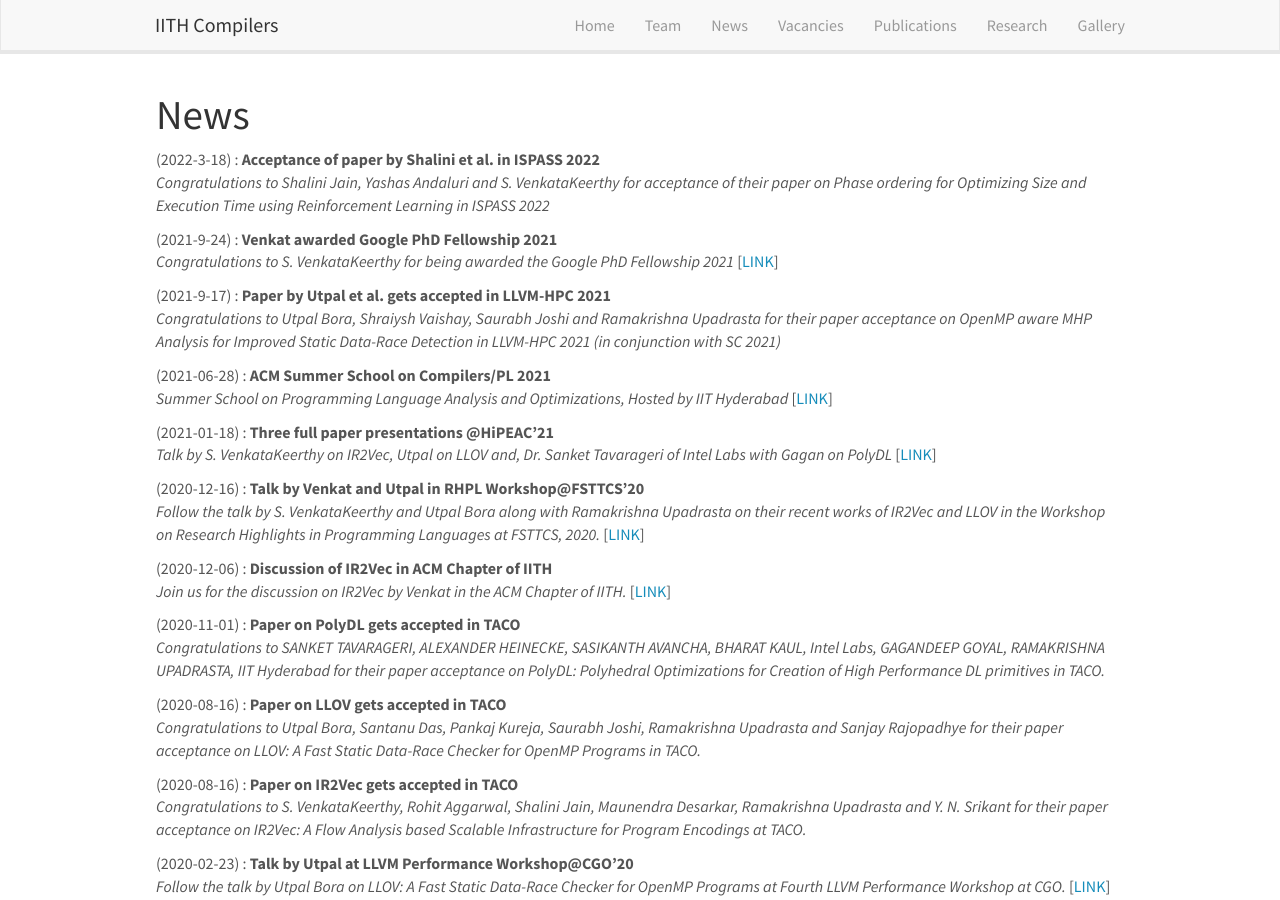
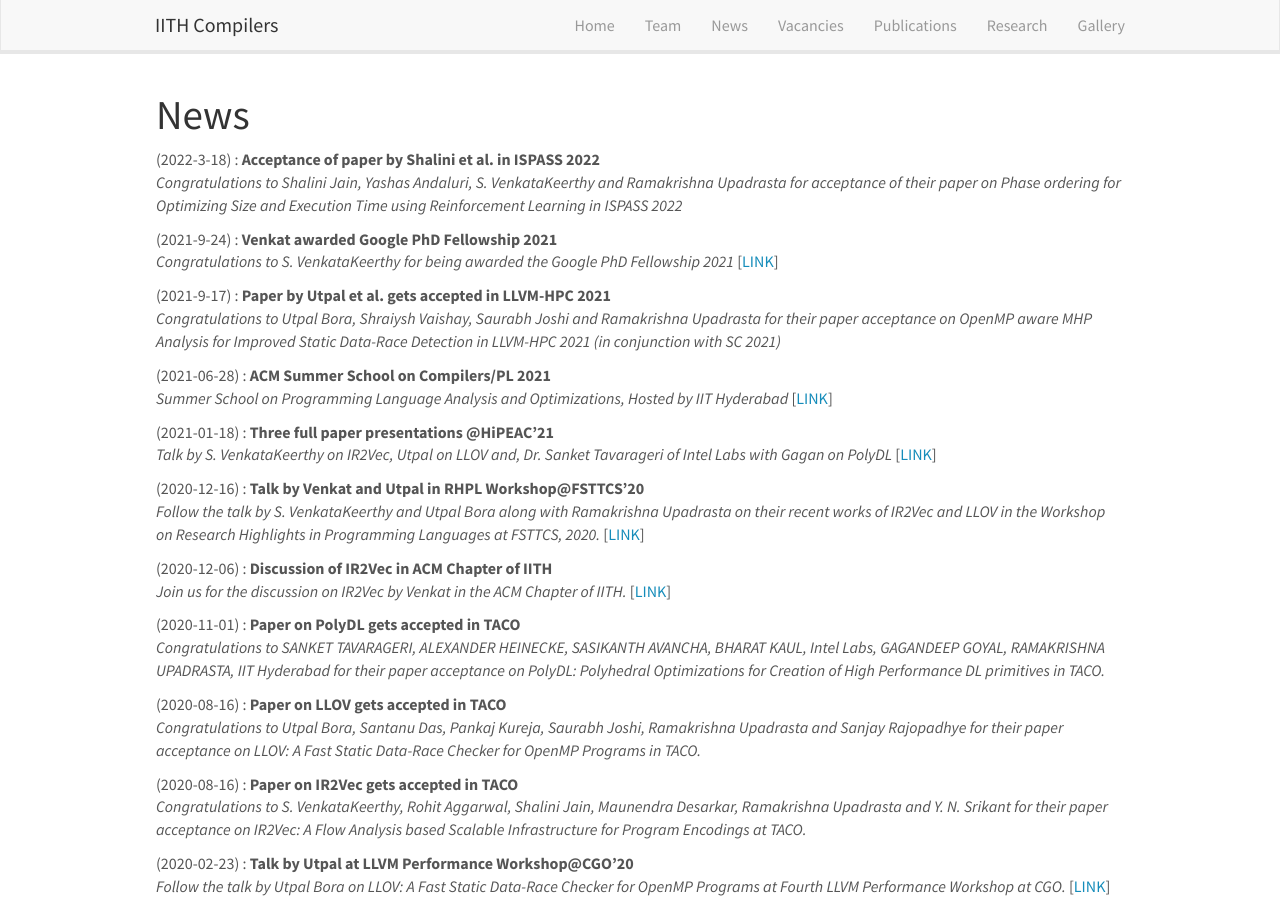
Before and after one commit to utpalbora/compilers.cse.iith.ac.in, a Jekyll site: the page built from _pages/allnews.md, in a window 1280 px wide and 900 px high. Built offline with Jekyll 4.4.1, drawn with Linux system fonts in a browser that asks for light colours; nearby versions of some CDN libraries.

Commit message:
Update ISPASS news

```diff
--- a/_data/news.yml
+++ b/_data/news.yml
@@ -2,7 +2,7 @@
   status: "Acceptance of paper by Shalini et al. in ISPASS 2022"
   new: "false"
   url: ""
-  headline: "Congratulations to Shalini Jain, Yashas Andaluri and S. VenkataKeerthy for acceptance of their paper on Phase ordering for Optimizing Size and Execution Time using Reinforcement Learning in ISPASS 2022"
+  headline: "Congratulations to Shalini Jain, Yashas Andaluri, S. VenkataKeerthy and Ramakrishna Upadrasta for acceptance of their paper on Phase ordering for Optimizing Size and Execution Time using Reinforcement Learning in ISPASS 2022"
 
 - date: 2021-9-24
   status: "Venkat awarded Google PhD Fellowship 2021"
```
